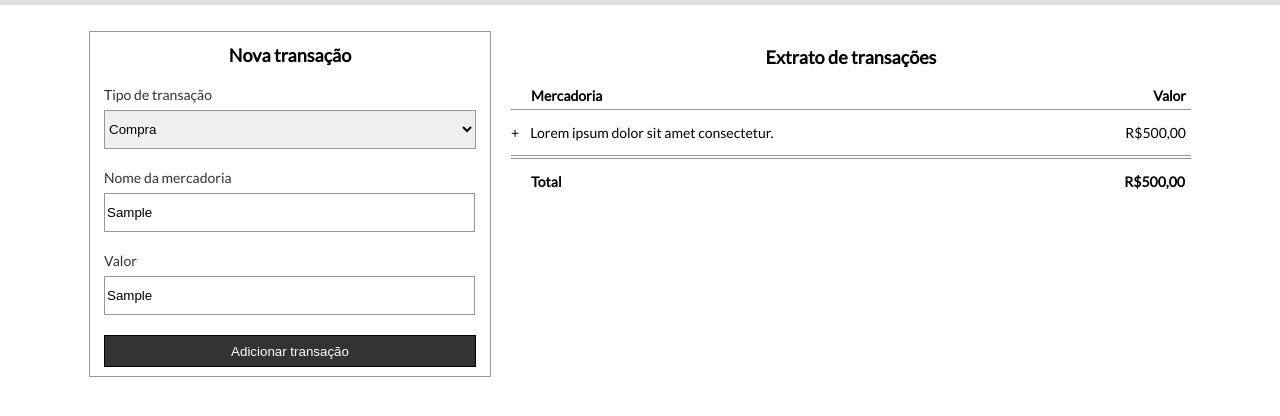
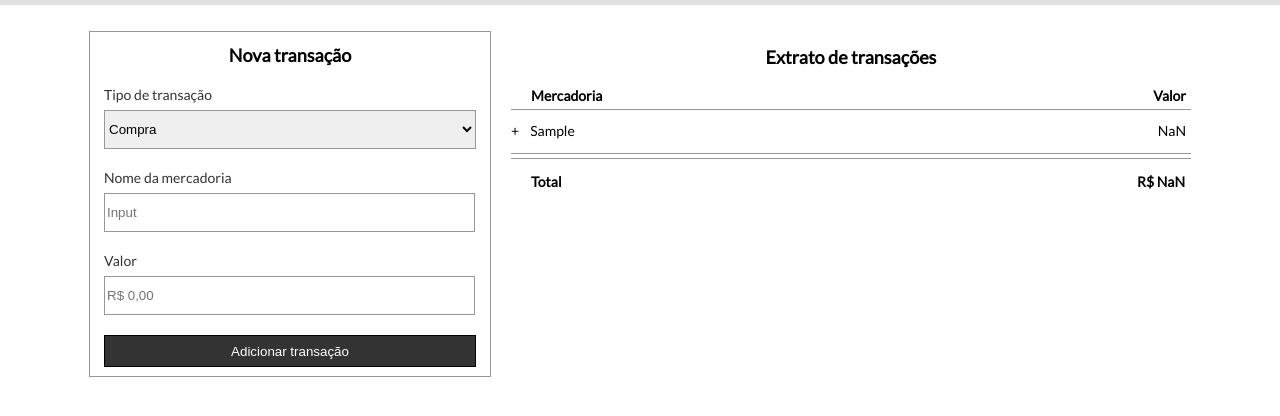
Before and after one commit to VictorMota104/Controle-Financeiro-, a plain HTML site: page index.html in a window 1280 px wide. Both pictures are taken after typing "Sample", "Sample" into the empty fields and a click on the button "Adicionar transação". Shown: the part 50-466 px from the top of the page. Drawn offline with Linux system fonts and the light colour scheme.

Commit message:
80% concluido

```diff
--- a/css/extract.css
+++ b/css/extract.css
@@ -15,6 +15,7 @@
   font-size: 14px;
   color: #000000;
   border-bottom: 1px solid #979797;
+  margin-bottom: -18px;
 }
 .main .extract .subtitle p {
   margin-bottom: 5px;
@@ -26,23 +27,16 @@
   margin-right: 5px;
 }
 
-.main .extract-itens {
-  list-style: none;
-  display: flex;
-  font-size: 14px;
-  margin-top: 0;
-  border-bottom: 1px solid #979797;
-}
+/*extract*/
 .minus,
 .plus {
   font-size: 14px;
   display: flex;
-  border-top: 1px solid #979797;
   margin-left: -40px;
+  border-bottom: 1px solid #979797;
 }
 .main .extract .operador {
   margin-right: 11px;
-  margin-left: -40px;
 }
 .main .extract .conteudo {
   width: 100%;
--- a/css/style.css
+++ b/css/style.css
@@ -50,6 +50,7 @@ body {
 .header li {
   margin: 5px;
   padding: 0 5px;
+  cursor: pointer;
 }
 
 .header li:nth-child(3) {
--- a/index.html
+++ b/index.html
@@ -34,7 +34,7 @@
       </header>
       <main class="main">
 
-        <form class="transaction" id="formulario_1" action="./index.html" onsubmit="validacao(event); return false">
+        <form class="transaction" id="formulario_1" action="./index.html">
         <h1>Nova transação</h1>
             <div class="transaction-general">
                 <div class="transaction-itens1">
@@ -57,7 +57,7 @@
                     <div class="form-control">
                         <label for="amount">
                         </label>
-                        <input class="input-valor" type="text" name="valor" id="valor" placeholder="R$ 0,00" onKeyPress="return(MascaraMoeda(this,'.',',',event))">
+                        <input class="input-valor" type="text" name="valor" id="valor" placeholder="R$ 0,00"> <!--onKeyPress="return(MascaraMoeda(this,'.',',',event))"-->
                     </div>
                 </div>
             </div>
@@ -75,13 +75,11 @@
                   <p>Valor</p>
               </div>
               <ul id="extract-itens" class="extract-itens">
-                  <p class="operador">+</p>
-                  <p class="conteudo">Lorem ipsum dolor sit amet consectetur.</p>
-                  <p class="valor">R$500,00</p>
+
               </ul>
               <div class="total">
                   <p>Total</p>
-                  <p class="value-total">R$500,00</p>
+                  <p  class="value-total">R$500,00</p>
               </div>
           </section>
       </main>
--- a/js/index.js
+++ b/js/index.js
@@ -1,4 +1,4 @@
-function MascaraMoeda(objTextBox, SeparadorMilesimo, SeparadorDecimal, e) {
+/*function MascaraMoeda(objTextBox, SeparadorMilesimo, SeparadorDecimal, e) {
   var sep = 0;
   var key = "";
   var i = (j = 0);
@@ -41,29 +41,97 @@ function MascaraMoeda(objTextBox, SeparadorMilesimo, SeparadorDecimal, e) {
     objTextBox.value += SeparadorDecimal + aux.substr(len - 2, len);
   }
   return false;
+}*/
+
+const extractUl = document.querySelector(".extract-itens");
+const extractTotal = document.querySelector(".value-total");
+const form = document.querySelector("#formulario_1");
+const inputSelect = document.querySelector(".input-select");
+const inputMercadoria = document.querySelector(".input-mercadoria");
+const inputValor = document.querySelector(".input-valor");
+const clean = document.querySelector(".clean");
+
+var localStorageTransactions = JSON.parse(localStorage.getItem("transactions"));
+let transactions =
+  localStorage.getItem("transactions") !== null ? localStorageTransactions : [];
+
+clean.addEventListener("click", function cleanner() {
+  let confirma = confirm("Todos as transações serão removidas!");
+  if (confirma == true) {
+    transactions = [];
+    alert("Transações excluídas!");
+  } else {
+    alert("Operação cancelada!");
+  }
+  updateLocalStorage();
+  desenhaTabela();
+});
+
+const addTransactionsIntoDOM = (transactions) => {
+  const operador = transactions.amount < 0 ? "-" : "+";
+  const CSSClass = transactions.amount < 0 ? "minus" : "plus";
+  const li = document.createElement("li");
+
+  li.classList.add(CSSClass);
+  li.innerHTML = `
+  <p class="operador">${operador}</p>
+  <p class="conteudo">${transactions.name}</p>
+  <p class="valor">${transactions.amount}</p>
+    `;
+  extractUl.append(li);
+};
+function valorTotal() {
+  const transactionsAmounts = transactions.map(
+    (transaction) => transaction.amount
+  );
+
+  const total = transactionsAmounts.reduce(
+    (accumulator, transaction) => accumulator + transaction,
+    0
+  );
+
+  extractTotal.textContent = `R$ ${total}`;
 }
 
-function validacao(event) {
+function desenhaTabela() {
+  extractUl.innerHTML = "";
+  transactions.forEach(addTransactionsIntoDOM);
+  valorTotal();
+}
+desenhaTabela();
+
+const updateLocalStorage = () => {
+  localStorage.setItem("transactions", JSON.stringify(transactions));
+};
+
+form.addEventListener("submit", (event) => {
   event.preventDefault();
 
-  var selecao = document.querySelector(".input-select").value;
-  var mercadoriaFormulario = document.querySelector(".input-mercadoria").value;
-  var valorFormulario = document.querySelector(".input-valor").value;
+  const transactionName = inputMercadoria.value.trim();
+  const transactionAmount = inputValor.value.trim();
 
-  if (selecao == "input-select") {
-    alert("Selecione o tipo de transação!");
+  if (transactionName === "") {
+    alert("Por favor preencha o nome da transação!");
+    return false;
+  }
+  if (transactionAmount === "") {
+    alert("Por favor preencha o valor da transação!");
     return false;
   }
 
-  if (mercadoriaFormulario == "") {
-    alert("Preencha o nome da mercadoria!");
-    document.querySelector(".input-mercadoria").focus();
-    return false;
-  }
+  const transaction = {
+    name: transactionName,
+    amount: Number(transactionAmount),
+  };
 
-  if (valorFormulario == "") {
-    alert("Preencha o valor!");
-    document.querySelector(".input-valor").focus();
-    return false;
-  }
-}
+  transactions.push(transaction);
+  desenhaTabela();
+  updateLocalStorage();
+  console.log(transactions.amount);
+
+  inputMercadoria.value = "";
+  inputValor.value = "";
+});
+
+//Não consegui realizar a soma do valor total com a mascara de moeda :(
+//Não consegui realizar as ações a partir do input compra/venda... Para que o valor se torne positivo ou negativo :(
```
